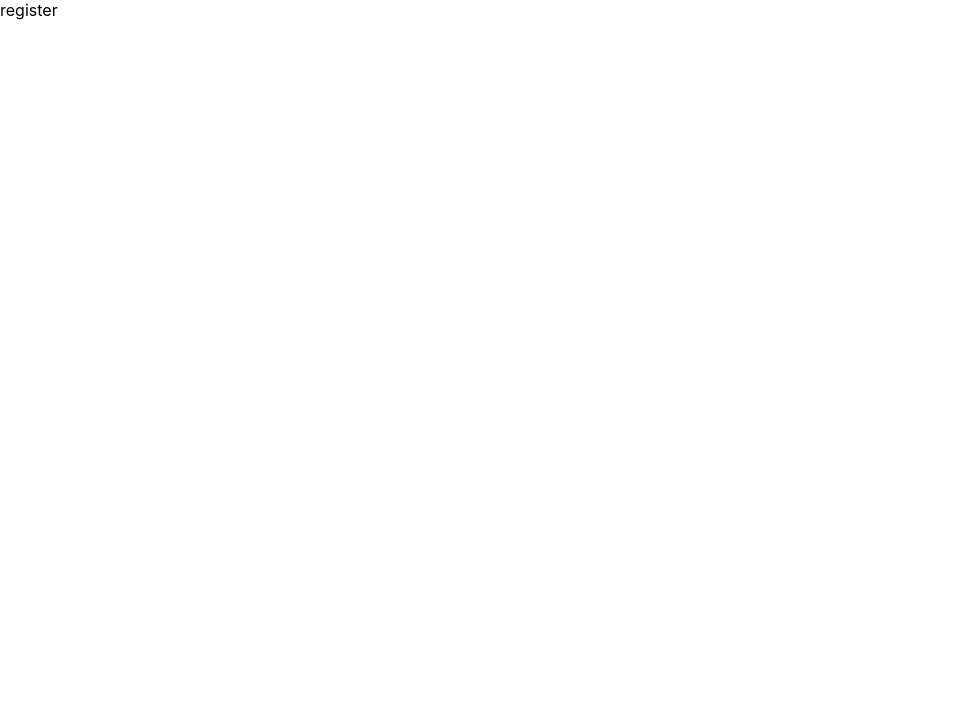
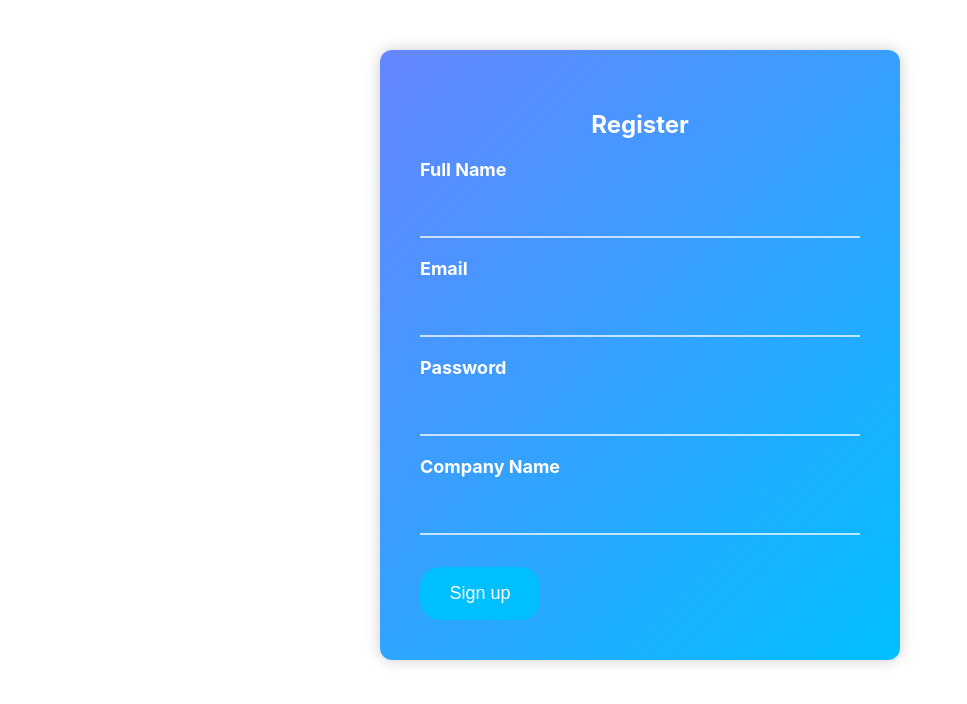
Before and after one commit to AI-Hackaton-2024/Team-Digital, a React (Create React App) app in the folder client/: page /register in a window 1280 px wide. Shown: the top 704 px of the page, without its empty margins (0-967 px from the left). Built offline with nearby package versions, Linux system fonts and the light colour scheme.

Commit message:
feat: create register page

```diff
--- a/client/src/App.css
+++ b/client/src/App.css
@@ -1,3 +1,9 @@
+html,
+body {
+  width: 100%;
+  margin: 0;
+}
+
 .App {
   text-align: center;
 }
--- a/client/src/App.jsx
+++ b/client/src/App.jsx
@@ -1,19 +1,26 @@
 import './App.css';
 import { BrowserRouter as Router, Route, Routes } from "react-router-dom";
-
+import { useState } from 'react';
 import LandingPage from './components/pages/Landing Page/LandingPage';
 import RegisterPage from './components/pages/Register Page/RegisterPage';
 import HomePage from './components/pages/Home Page/HomePage';
 import ChatPage from './components/pages/Chat Page/ChatPage';
 
 function App() {
+  const [formData, setFormData] = useState ({
+    name: '',
+    email: '',
+    password: '',
+    companyName: '',
+  });
+
   return (
     <div>
         <Router>
           <Routes>
             <Route path="/" element={ <LandingPage /> } />
-            <Route path="/register" element={ <RegisterPage /> } />
-            <Route path="/home" element={ <HomePage /> } />
+            <Route path="/register" element={ <RegisterPage formData={formData} setFormData={setFormData}/> } />
+            <Route path="/home" element={ <HomePage formData={formData}/> } />
             <Route path="/chat" element={ <ChatPage /> } />
           </Routes>
         </Router>
--- a/client/src/components/pages/Home Page/HomePage.jsx
+++ b/client/src/components/pages/Home Page/HomePage.jsx
@@ -1,9 +1,9 @@
 import './HomePage.css';
 
-function HomePage() {
+function HomePage({formData}) {
   return (
     <div>
-        home
+        {formData.companyName}
     </div>
   );
 }
--- a/client/src/components/pages/Register Page/RegisterPage.jsx
+++ b/client/src/components/pages/Register Page/RegisterPage.jsx
@@ -1,9 +1,41 @@
-import './RegisterPage.css';
+import styles from './RegisterPage.module.css';
+import { useNavigate } from 'react-router-dom';
 
-function RegisterPage() {
+function RegisterPage({ formData, setFormData }) {
+  const navigate = useNavigate();
+
+  const handleSubmit = (e) => {
+    e.preventDefault();
+    navigate('/home');
+  };
+
+  const handleChange = (event) => {
+    const { name, value } = event.target;
+    setFormData({
+      ...formData,
+      [name]: value
+    });
+  };
+
+
   return (
-    <div>
-        register
+    <div className={styles.containerForm}>
+        <h2>Register</h2>
+        <form onSubmit={handleSubmit}>
+          <label htmlFor="name">Full Name</label>
+          <input type="text" id="name" name="name" value={formData.name} onChange={handleChange} required />
+
+          <label htmlFor="email">Email</label>
+          <input type="email" id="email" name="email" value={formData.email} onChange={handleChange} required />
+
+          <label htmlFor="password">Password</label>
+          <input type="password" id="password" name="password" value={formData.password} onChange={handleChange} required />
+
+          <label htmlFor="companyName">Company Name</label>
+          <input type="text" id="companyName" name="companyName" value={formData.companyName} onChange={handleChange} required />
+
+          <button type="submit">Sign up</button>
+        </form>
     </div>
   );
 }
--- /dev/null
+++ b/client/src/components/pages/Register Page/RegisterPage.module.css
@@ -0,0 +1,59 @@
+.containerForm {
+  max-width: 440px;
+  background: linear-gradient(135deg, #6685FF, #00BFFF);
+  padding: 40px;
+  border-radius: 12px;
+  box-shadow: 0px 0px 15px rgba(0, 0, 0, 0.2);
+  text-align: center;
+  margin: 0 auto;
+  margin-top: 50px;
+  color: white;
+}
+
+form {
+  display: flex;
+  flex-direction: column;
+}
+
+label {
+  text-align: left;
+  margin-bottom: 8px;
+  font-weight: bold;
+  font-size: 18px;
+}
+
+input {
+  padding: 15px 0;
+  margin-bottom: 20px;
+  border: none;
+  border-bottom: 2px solid rgba(255, 255, 255, 0.7);
+  background-color: transparent;
+  color: white;
+  font-size: 16px;
+}
+
+input::placeholder {
+  color: rgba(255, 255, 255, 0.5);
+}
+
+input:focus {
+  outline: none;
+  border-bottom: 2px solid #00BFFF;
+}
+
+button {
+  padding: 16px;
+  background-color: #00BFFF;
+  color: white;
+  border: none;
+  border-radius: 20px;
+  cursor: pointer;
+  font-size: 18px;
+  transition: background-color 0.3s;
+  width: 120px;
+  margin-top: 12px;
+}
+
+button:hover {
+  background-color: #028AFF;
+}
```
Also changed, not shown: client/src/components/pages/Register Page/RegisterPage.css (deleted).
